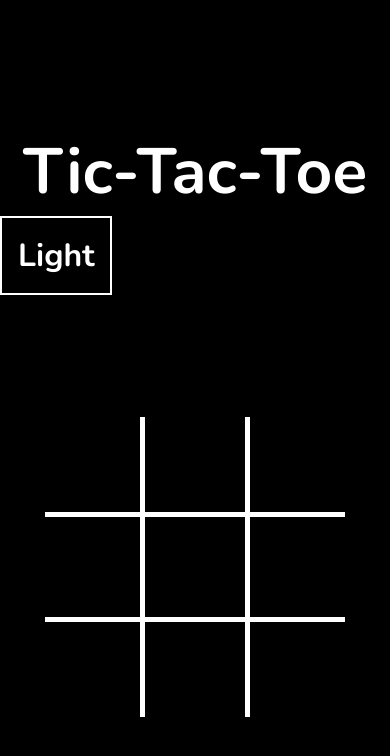
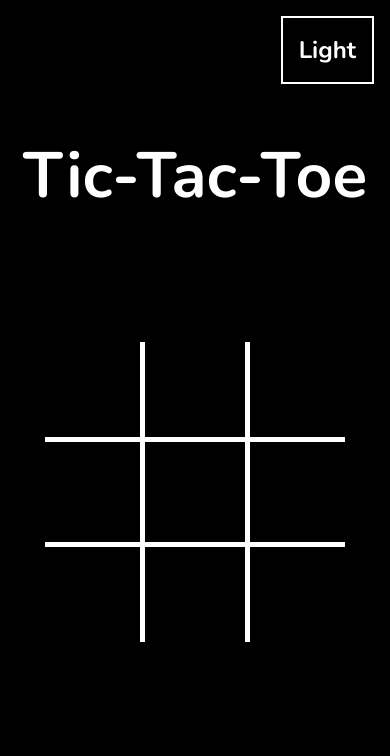
Before and after one commit to DanOsad/TicTacToe, a plain HTML site: page index.html in a window 390 px wide. Both pictures are taken after a click on the button "PLAY". Shown: the top 756 px of the page. Drawn offline with nearby package versions, Linux system fonts and the light colour scheme.

Commit message:
moved lightMode button and cleaned up old code

```diff
--- a/css/styles.css
+++ b/css/styles.css
@@ -53,12 +53,16 @@ button {
     font-family: 'Nunito';
 }
 
-#lightMode {
-    font-size: 2rem;
+#lightDarkMode{
+    display: none;
+    text-align: end;
+    margin: 1rem 1rem -5rem 0;
 }
 
+#lightMode,
 #darkMode {
-    font-size: 2rem;
+    font-size: 1.5rem;
+    /* align-self: right; */
 }
 
 #playButton {
--- a/index.html
+++ b/index.html
@@ -11,9 +11,11 @@
     <title>TicTacToe</title>
 </head>
 <body>
+    <div id="lightDarkMode">
+        <button id="lightMode" class="">Light</button>
+        <button id="darkMode" class="hidden">Dark</button>
+    </div>
     <h1>Tic-Tac-Toe</h1>
-    <button id="lightMode" class="">Light</button>
-    <button id="darkMode" class="hidden">Dark</button>
     <div class="container blurred">
         <div id="p1"></div>
         <div class="grid-container">
--- a/js/main.js
+++ b/js/main.js
@@ -77,24 +77,25 @@ class TicTacToeGame {
         let squares = document.querySelectorAll('.square')
         squares.forEach(square => square.addEventListener('click', (e) => this.fillSquare(e)))
     }
-}
-
-// LIGHT MODE FUNCTIONALITY
-document.querySelector('#lightMode').addEventListener('click', lightMode)
-document.querySelector('#darkMode').addEventListener('click', darkMode)
-
-function lightMode() {
+    lightMode() {
         document.querySelector('#lightMode').classList.add('hidden')
         document.querySelector('#darkMode').classList.remove('hidden')
         document.querySelector(':root').style.setProperty('--main-bg-color', 'white')
         document.querySelector(':root').style.setProperty('--secondary-color', 'black')
     }
-
-function darkMode() {
+    darkMode() {
         document.querySelector('#darkMode').classList.add('hidden')
         document.querySelector('#lightMode').classList.remove('hidden')
         document.querySelector(':root').style.setProperty('--main-bg-color', 'black')
         document.querySelector(':root').style.setProperty('--secondary-color', 'white')
+    }
+    toggleLightMode() {
+        document.querySelector('#lightMode').addEventListener('click', this.lightMode)
+        document.querySelector('#darkMode').addEventListener('click', this.darkMode)
+    }
+    showLightDarkButton() {
+        document.querySelector('#lightDarkMode').style.setProperty('display', 'block')
+    }
 }
 
 // MAIN GAME FUNCTION
@@ -102,6 +103,8 @@ document.querySelector('#playButton').addEventListener('click', playGame)
 
 function playGame() {
     let game = new TicTacToeGame('X', 'O')
+    game.showLightDarkButton()
+    game.toggleLightMode()
     game.hidePlayButton()
     game.toggleGameBlur()
     game.listenForSquarePlay()
```
Lines whose indentation alone changed are shown as unchanged.
